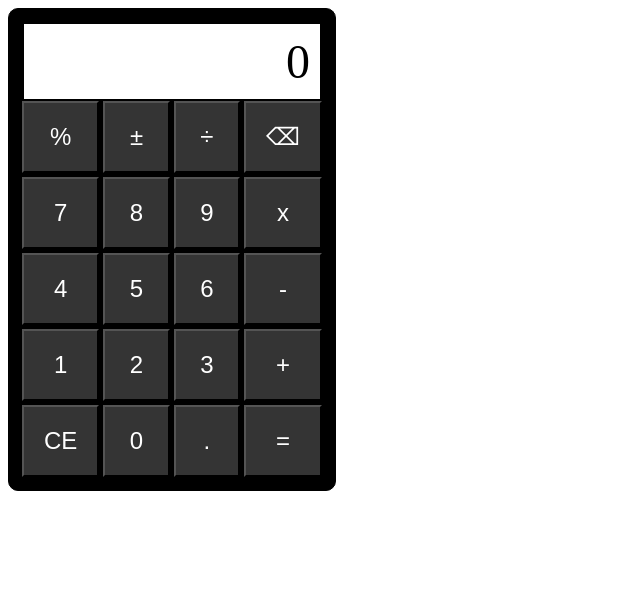
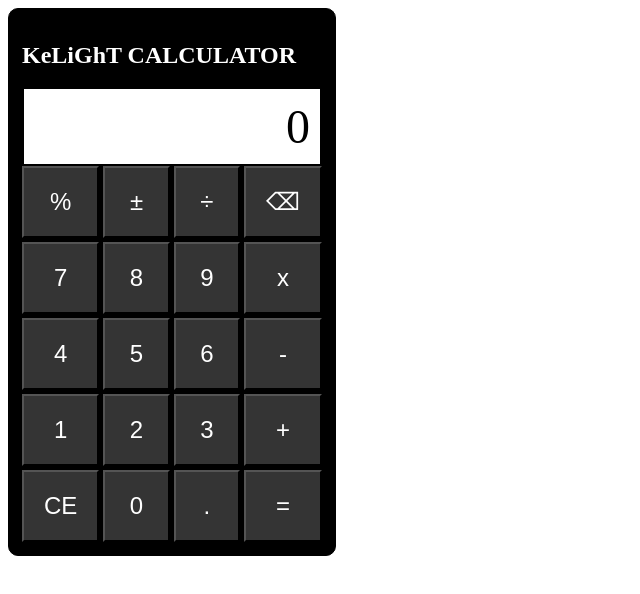
Before and after one commit to koredeve/Calculator, a plain HTML site: page index.html in a window 1280 px wide. Shown: the whole page, without its empty margins (0-640 px from the left). Drawn offline with Linux system fonts and the light colour scheme.

Commit message:
Update index.html
Added Heading h2

```diff
--- a/index.html
+++ b/index.html
@@ -42,6 +42,7 @@
   </head>
   <body>
     <div class="calculator">
+      <h2>KeLiGhT CALCULATOR</h2>
       <div id="display" class="display">0</div>
       <div class="buttons">
         <button onclick="percentage()">%</button>
```
